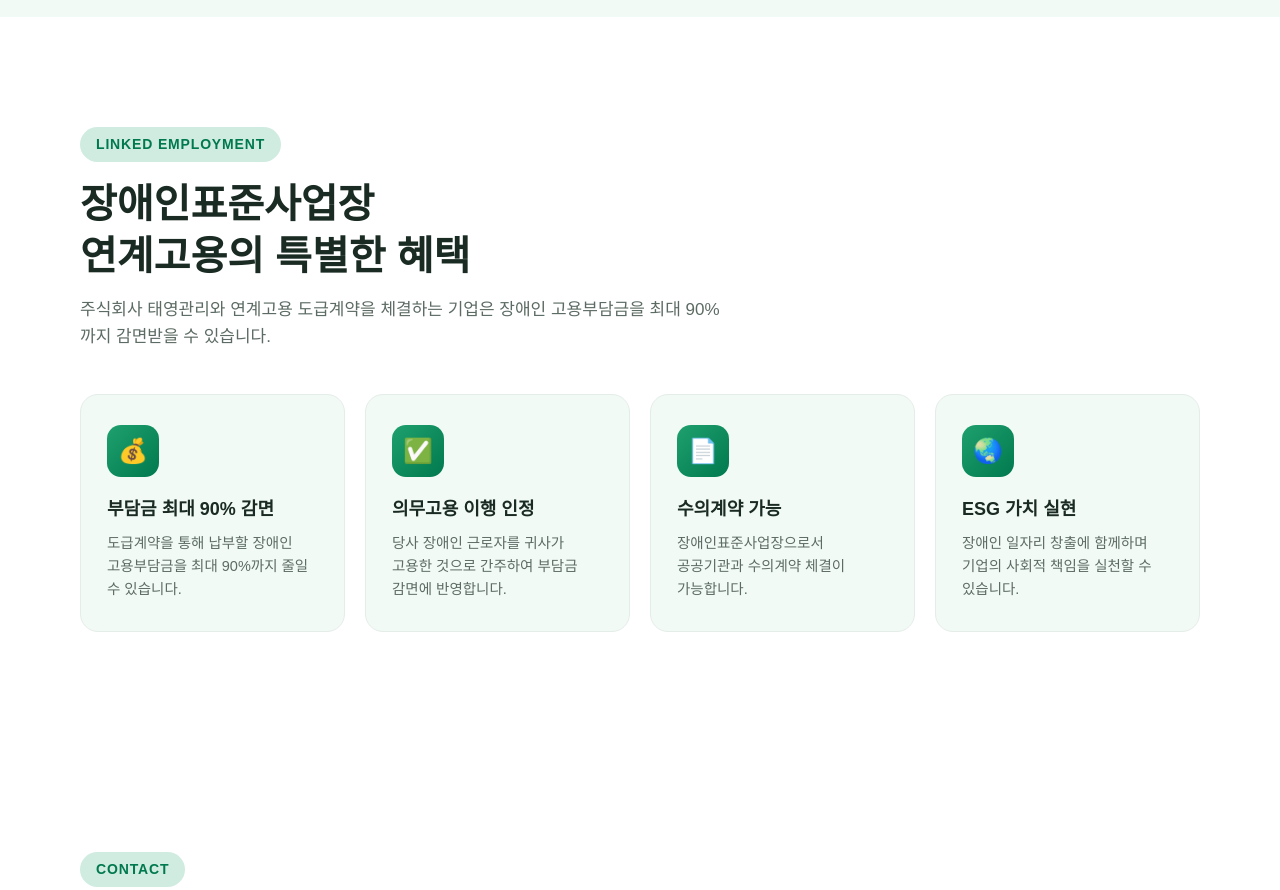
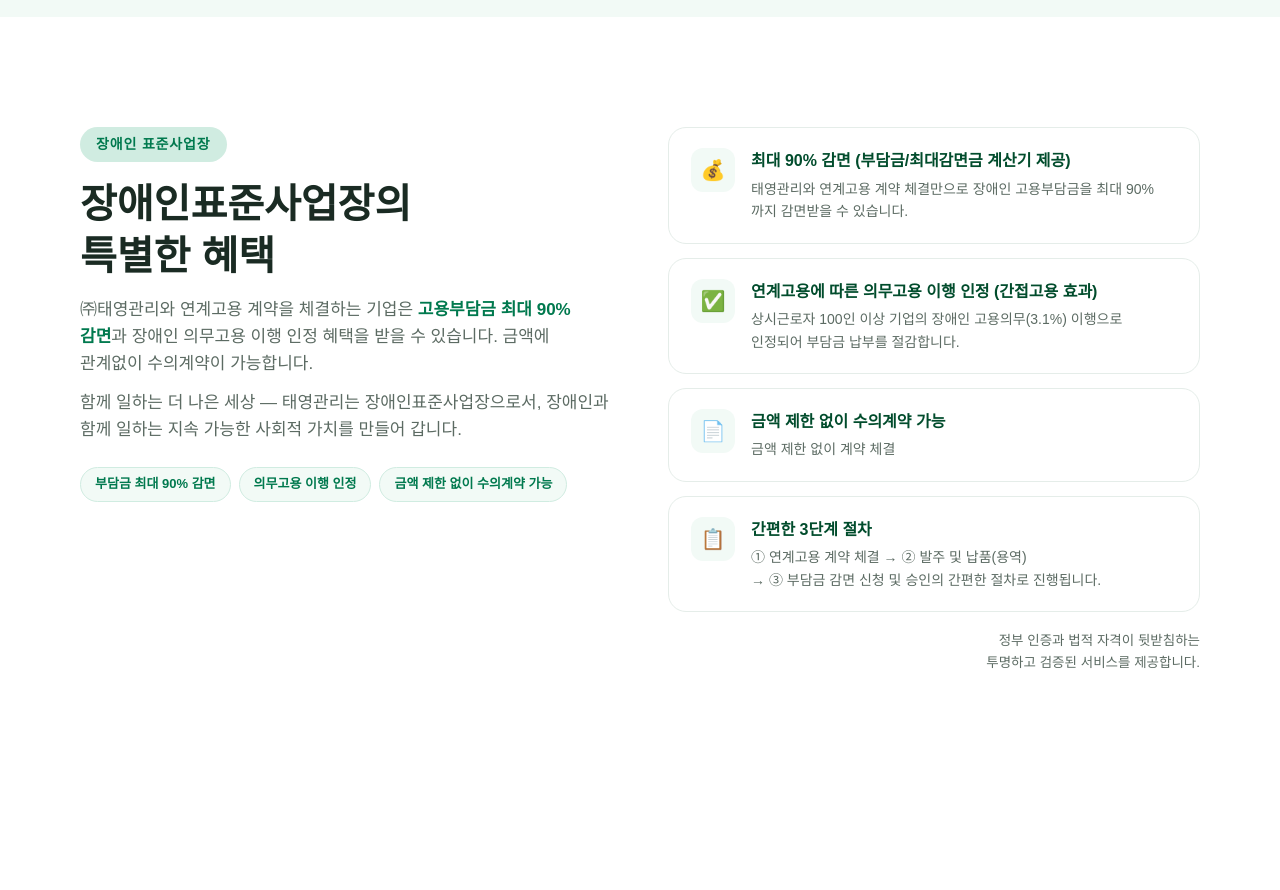
Before and after one commit to sanghoon00/taeyoung, a plain HTML site: page index.html in a window 1280 px wide. Shown: the part 2260-3150 px from the top of the page. Drawn offline with Linux system fonts and the light colour scheme.

Commit message:
장애인표준사업장의 특별한 혜택 섹션 적용(해온 기준, 수의계약 특권·ESG 제외) — 기존 연계고용 섹션 대체
Co-Authored-By: Claude Opus 5.5 <noreply@anthropic.com>
Claude-Session: https://claude.ai/code/session_01J37DFKcNZcUeAJwFxFtDBK

```diff
--- a/index.html
+++ b/index.html
@@ -221,6 +221,19 @@ header{
 .sv-card h3{font-size:clamp(18px,2.2vw,21px);font-weight:800;margin-bottom:10px;color:var(--green-900)}
 .sv-card p{font-size:15px;color:var(--gray-600)}
 
+/* ===== 장애인표준사업장 특별한 혜택 ===== */
+.ben-wrap{display:grid;grid-template-columns:1fr 1fr;gap:56px;align-items:start}
+.ben-tags{display:flex;flex-wrap:wrap;gap:8px;margin-top:24px}
+.ben-tag{font-size:13px;font-weight:700;color:var(--green-700);background:var(--green-50);border:1px solid var(--green-100);padding:6px 14px;border-radius:999px}
+.ben-list{display:flex;flex-direction:column;gap:14px}
+.ben-item{display:flex;gap:16px;align-items:flex-start;background:#fff;border:1px solid var(--gray-200);border-radius:var(--radius);padding:20px 22px;transition:border-color .25s, box-shadow .25s}
+.ben-item:hover{border-color:var(--green-300);box-shadow:var(--shadow)}
+.ben-icon{flex-shrink:0;width:44px;height:44px;border-radius:12px;background:var(--green-50);display:flex;align-items:center;justify-content:center;font-size:20px}
+.ben-item h5{font-size:16px;font-weight:800;color:var(--green-900);margin-bottom:4px}
+.ben-item p{font-size:14px;color:var(--gray-600);line-height:1.6}
+.ben-note{margin-top:18px;text-align:right;font-size:13.5px;color:var(--gray-600)}
+@media(max-width:860px){.ben-wrap{grid-template-columns:1fr;gap:32px}}
+
 /* ===== Contact ===== */
 .contact-wrap{
   display:grid;
@@ -376,33 +389,52 @@ footer .copy{margin-top:16px;font-size:13px;color:rgba(255,255,255,.5)}
   </div>
 </section>
 
-<!-- Linked Employment -->
+<!-- Linked Employment : 장애인표준사업장의 특별한 혜택 -->
 <section id="linked">
-  <div class="container">
-    <span class="sec-label">LINKED EMPLOYMENT</span>
-    <h2 class="sec-title">장애인표준사업장<br>연계고용의 특별한 혜택</h2>
-    <p class="sec-desc">주식회사 태영관리와 연계고용 도급계약을 체결하는 기업은 장애인 고용부담금을 최대 90%까지 감면받을 수 있습니다.</p>
-    <div class="identity-grid">
-      <div class="id-card">
-        <div class="ico">💰</div>
-        <h3>부담금 최대 90% 감면</h3>
-        <p>도급계약을 통해 납부할 장애인 고용부담금을 최대 90%까지 줄일 수 있습니다.</p>
+  <div class="container ben-wrap">
+    <div>
+      <span class="sec-label">장애인 표준사업장</span>
+      <h2 class="sec-title">장애인표준사업장의<br>특별한 혜택</h2>
+      <p class="sec-desc">㈜태영관리와 연계고용 계약을 체결하는 기업은 <strong style="color:var(--green-700)">고용부담금 최대 90% 감면</strong>과 장애인 의무고용 이행 인정 혜택을 받을 수 있습니다. 금액에 관계없이 수의계약이 가능합니다.</p>
+      <p class="sec-desc" style="margin-top:12px">함께 일하는 더 나은 세상 — 태영관리는 장애인표준사업장으로서, 장애인과 함께 일하는 지속 가능한 사회적 가치를 만들어 갑니다.</p>
+      <div class="ben-tags">
+        <span class="ben-tag">부담금 최대 90% 감면</span>
+        <span class="ben-tag">의무고용 이행 인정</span>
+        <span class="ben-tag">금액 제한 없이 수의계약 가능</span>
       </div>
-      <div class="id-card">
-        <div class="ico">✅</div>
-        <h3>의무고용 이행 인정</h3>
-        <p>당사 장애인 근로자를 귀사가 고용한 것으로 간주하여 부담금 감면에 반영합니다.</p>
+    </div>
+    <div>
+      <div class="ben-list">
+        <div class="ben-item">
+          <div class="ben-icon">💰</div>
+          <div>
+            <h5>최대 90% 감면 (부담금/최대감면금 계산기 제공)</h5>
+            <p>태영관리와 연계고용 계약 체결만으로 장애인 고용부담금을 최대 90%까지 감면받을 수 있습니다.</p>
+          </div>
+        </div>
+        <div class="ben-item">
+          <div class="ben-icon">✅</div>
+          <div>
+            <h5>연계고용에 따른 의무고용 이행 인정 (간접고용 효과)</h5>
+            <p>상시근로자 100인 이상 기업의 장애인 고용의무(3.1%) 이행으로 인정되어 부담금 납부를 절감합니다.</p>
+          </div>
+        </div>
+        <div class="ben-item">
+          <div class="ben-icon">📄</div>
+          <div>
+            <h5>금액 제한 없이 수의계약 가능</h5>
+            <p>금액 제한 없이 계약 체결</p>
+          </div>
+        </div>
+        <div class="ben-item">
+          <div class="ben-icon">📋</div>
+          <div>
+            <h5>간편한 3단계 절차</h5>
+            <p>① 연계고용 계약 체결 → ② 발주 및 납품(용역)<br>→ ③ 부담금 감면 신청 및 승인의 간편한 절차로 진행됩니다.</p>
+          </div>
+        </div>
       </div>
-      <div class="id-card">
-        <div class="ico">📄</div>
-        <h3>수의계약 가능</h3>
-        <p>장애인표준사업장으로서 공공기관과 수의계약 체결이 가능합니다.</p>
-      </div>
-      <div class="id-card">
-        <div class="ico">🌏</div>
-        <h3>ESG 가치 실현</h3>
-        <p>장애인 일자리 창출에 함께하며 기업의 사회적 책임을 실천할 수 있습니다.</p>
-      </div>
+      <p class="ben-note">정부 인증과 법적 자격이 뒷받침하는<br>투명하고 검증된 서비스를 제공합니다.</p>
     </div>
   </div>
 </section>
```
